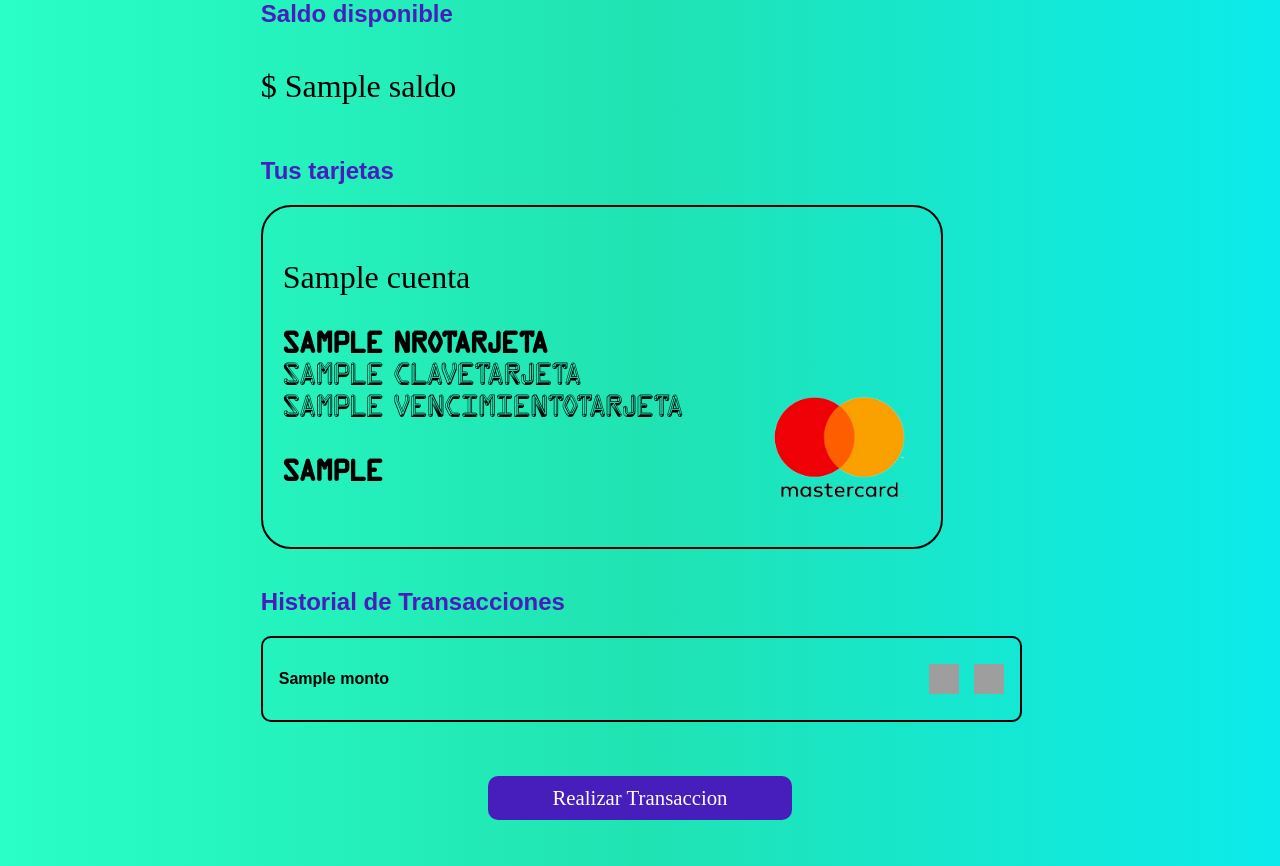
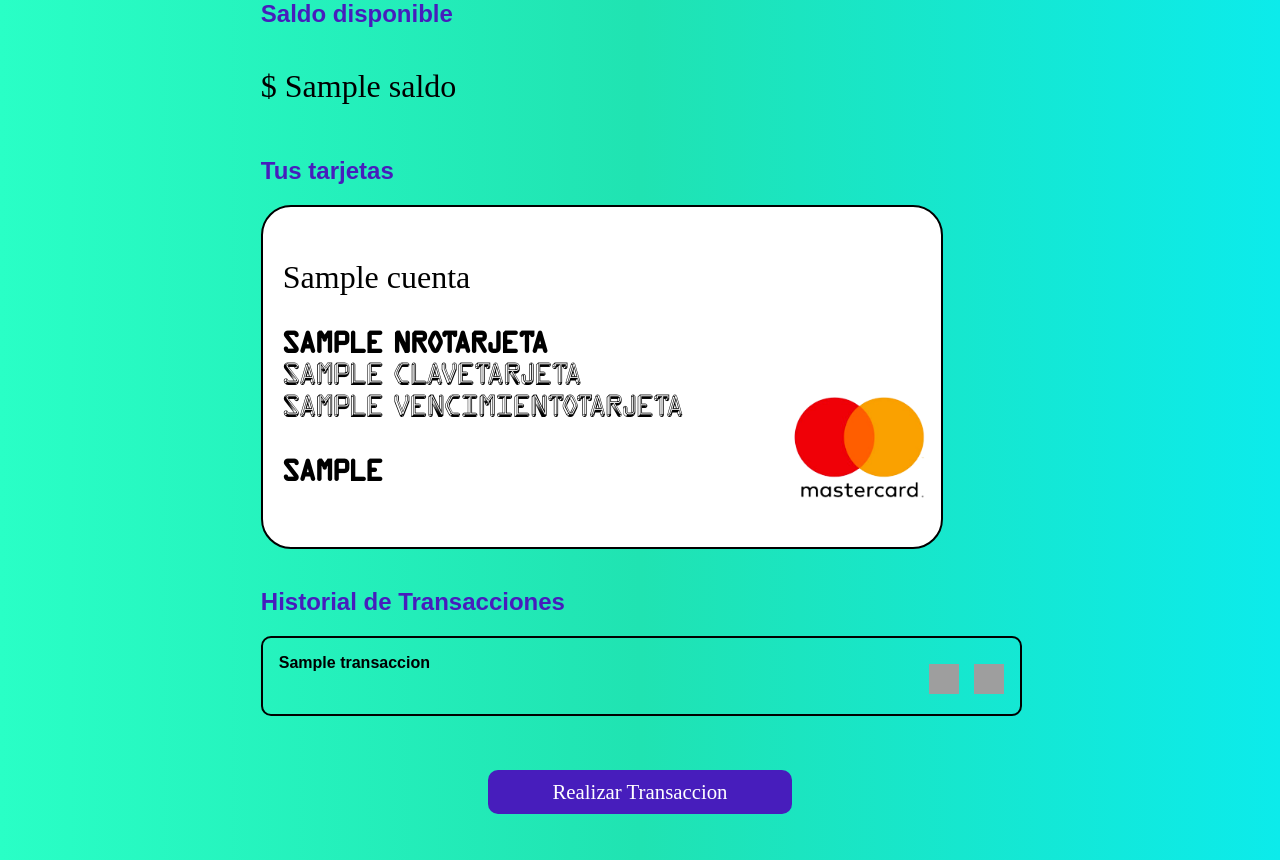
Before and after one commit to KatherineDG/demo-si, a Flask app: template templates/cuenta.html in a window 1280 px wide. Shown: the part 148-1014 px from the top of the page. Run offline with Flask 3, Linux system fonts and the light colour scheme; the template is opened without the code that fills it: most values are stand-ins (such as "Sample title", 1, 10 or a date in 2020); some web fonts are replaced; grey boxes are pictures that could not be loaded.

Commit message:
transaccion y borrar historial

```diff
--- a/app.py
+++ b/app.py
@@ -1,4 +1,4 @@
-from flask import Flask, render_template, request, redirect, make_response
+from flask import Flask, render_template, request, redirect, make_response, url_for
 from pymongo import MongoClient
 from threading import Thread
 import uuid  # Módulo para generar IDs únicos
@@ -91,17 +91,71 @@ def cuenta_billetera():
                 'nombretarjeta': user['nombretarjeta'],
                 'vencimientotarjeta': user['vencimientotarjeta'],
                 'saldo': user['saldo'],
-                'transacciones': [
-                    {'monto': user['transaccion1'], 'descripcion': 'Transacción 1'},
-                    {'monto': user['transaccion2'], 'descripcion': 'Transacción 2'},
-                    {'monto': user['transaccion3'], 'descripcion': 'Transacción 3'}
-                ]
+                'transacciones': user.get('transacciones', [])
             }
             return render_template('cuenta.html', cuenta=cuenta)
         else:
             return 'Usuario no encontrado'
     else:
         return redirect('/login')
+
+
+@app.route('/procesar-transaccion', methods=['POST'])
+def procesar_transaccion():
+    nombre = request.form['nombre']
+    monto = float(request.form['monto'])
+     # Obtener el nombre de usuario de la sesión
+    username = get_username_from_session()
+    if username:
+        # Buscar el usuario en la base de datos
+        user = users_collection.find_one({'username': username})
+        if user:
+            # Verificar si hay saldo suficiente para la transacción
+            saldo_actual = user.get('saldo', 0)
+            if saldo_actual >= monto:
+                # Actualizar el saldo en la base de datos
+                nuevo_saldo = saldo_actual - monto
+                users_collection.update_one(
+                    {'username': username},
+                    {'$set': {'saldo': nuevo_saldo}}
+                )
+            # Crear la nueva transacción en el formato especificado
+            nueva_transaccion = f"${monto} {nombre}"
+            # Actualizar la lista de transacciones del usuario
+            users_collection.update_one(
+                {'username': username},
+                {'$push': {'transacciones': nueva_transaccion}}
+            )
+
+            return redirect('/cuenta')
+        else:
+            return 'Usuario no encontrado'
+    else:
+        return redirect('/login')
+
+
+@app.route('/eliminar-transaccion', methods=['POST'])
+def eliminar_transaccion():
+    username = get_username_from_session()
+    transaccion = request.json.get('transaccion')
+
+    if not username:
+        return redirect('/login')
+
+    # Buscar el usuario en la base de datos
+    user = users_collection.find_one({'username': username})
+    if not user:
+        return 'Usuario no encontrado'
+
+    if transaccion:
+        # Eliminar la transacción de la lista de transacciones del usuario en la base de datos
+        users_collection.update_one(
+            {'username': username},
+            {'$pull': {'transacciones': transaccion}}
+        )
+
+
+    return redirect("/cuenta")
 
 
 
--- a/static/styles/cuenta.css
+++ b/static/styles/cuenta.css
@@ -11,6 +11,11 @@
 @font-face {
     font-family: 'Credit Card Title';
     src: url('/static/fonts/Ballega.otf');
+}
+
+@font-face {
+    font-family: 'Poppins SemiBold';
+    src: url('/static/fonts/Poppins-SemiBold.ttf');
 }
 
 html {
@@ -67,6 +72,7 @@ h2{
     padding: 20px;
     margin: 0 10% 0 0;
     font-size: xx-large;
+    background-color: white;
 }
 
 #tarjeta {
@@ -102,7 +108,7 @@ h2{
 
 #logotarjeta {
     grid-area: logotarjeta;
-    margin-left: 20%;
+    margin-left: 30%;
     width: 5em;
 }
 
@@ -121,7 +127,7 @@ h2{
     padding: 0;
 }
 
-.transacciones li {
+.transacciones ul li {
     display: flex;
     justify-content: space-between;
     margin-bottom: 10px;
@@ -159,3 +166,42 @@ h2{
     box-shadow: #000000 2px 2px 2px;
     transition: 200ms;
 }
+
+#contenedor-formulario{
+    display: flex;
+    flex-direction: column;
+    align-items: center;
+    justify-content: center;
+}
+
+#formulario-transaccion{
+    background-color: #471dbc;
+    padding: 5%;
+    color: #ebebeb;
+    font-family: 'Credit Card Title';
+    border-radius: 10px;
+}
+
+#formulario-transaccion input{
+    margin-top: 32px;
+    border: none;
+    font-family: 'Poppins SemiBold';
+    color: #000000;
+}
+
+#btn-enviar-monto{
+    margin-top: 30px;
+    border: none;
+    margin-left: 40%;
+    background-color: #ebebeb;
+    padding: 1em;
+    border-radius: 10px;
+    cursor: pointer;
+    font-family: 'Poppins SemiBold';
+}
+
+#btn-enviar-monto:hover{
+    background-color: #000000;
+    color: white;
+    transition: 300ms;
+}
--- a/templates/cuenta.html
+++ b/templates/cuenta.html
@@ -5,6 +5,7 @@
     <meta name="viewport" content="width=device-width, initial-scale=1.0">
     <title>Cuenta de Billetera Virtual</title>
     <link rel="stylesheet" href="/static/styles/cuenta.css">
+
 </head>
 <body>
     <div class="container">
@@ -25,11 +26,48 @@
             <h2>Historial de Transacciones</h2>
             <ul>
                 {% for transaccion in cuenta.transacciones %}
-                    <li id="transaccion"><p>{{ transaccion.monto }} </p> <div><img id="logo-eye" width="30" height="30" src="https://img.icons8.com/ios-glyphs/30/visible--v1.png" alt="visible--v1"/> <img id="logo-trash" width="30" height="30" src="https://img.icons8.com/ios-glyphs/30/trash--v1.png" alt="trash--v1"/></div></li>
+                    <li  id="transaccion-{{ transaccion }}" class="transaccion">{{ transaccion }} <div><img id="logo-eye" width="30" height="30" src="https://img.icons8.com/ios-glyphs/30/visible--v1.png" alt="visible--v1"/> <img onclick="eliminarTransaccion('{{ transaccion }}')" id="logo-trash" width="30" height="30" src="https://img.icons8.com/ios-glyphs/30/trash--v1.png" alt="trash--v1"/></div></li>
                 {% endfor %}
             </ul>
         </div>
-        <button id="btn-hacer-transaccion">Realizar Transaccion</button>
+        <button id="btn-hacer-transaccion" onclick="mostrarFormulario()">Realizar Transaccion</button>
+
+        <div id="contenedor-formulario">
+            <form id="formulario-transaccion" action="/procesar-transaccion" method="post" style="display:none;">
+                <label for="nombre">Nombre:</label>
+                <input type="text" id="nombre" name="nombre" required>
+                <br>
+                <label for="monto">Monto:</label>
+                <input type="number" id="monto" name="monto" required>
+                <br>
+                <button id="btn-enviar-monto" "submit">Enviar</button>
+            </form>
+        </div>
     </div>
 </body>
+
+<script>
+    function mostrarFormulario() {
+        document.getElementById('formulario-transaccion').style.display = 'block';
+    }
+
+    function eliminarTransaccion(transaccion) {
+            fetch('/eliminar-transaccion', {
+                method: 'POST',
+                headers: {
+                    'Content-Type': 'application/json'
+                },
+                body: JSON.stringify({ transaccion: transaccion })
+            })
+            .then(response => response.json())
+            .then(data => {
+                if (data.status === 'success') {
+                    // Eliminar la transacción del DOM
+                    document.getElementById('transaccion-' + transaccion).remove();
+                } else {
+                    alert('Error al eliminar la transacción');
+                }
+            });
+        }
+</script>
 </html>
```
Also changed, not shown: other parts of static/styles/cuenta.css (+1 -0 lines).
